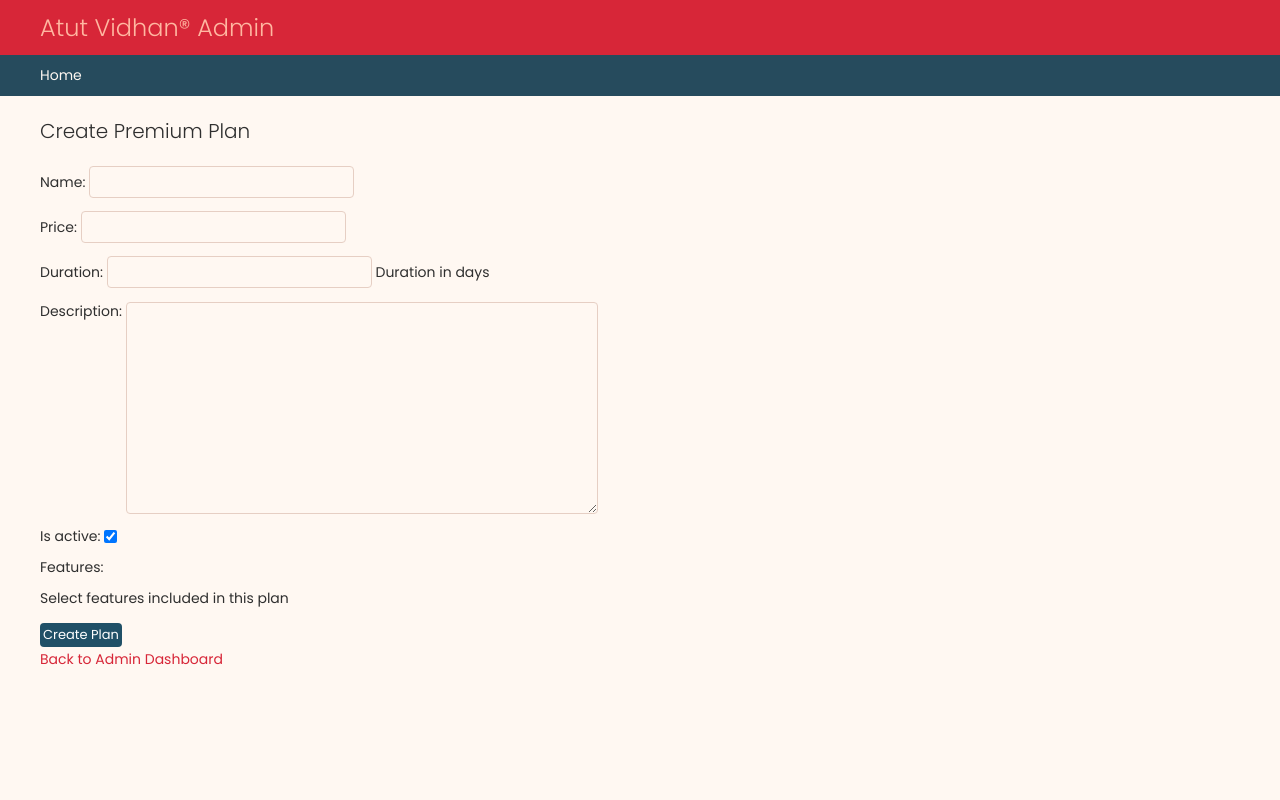
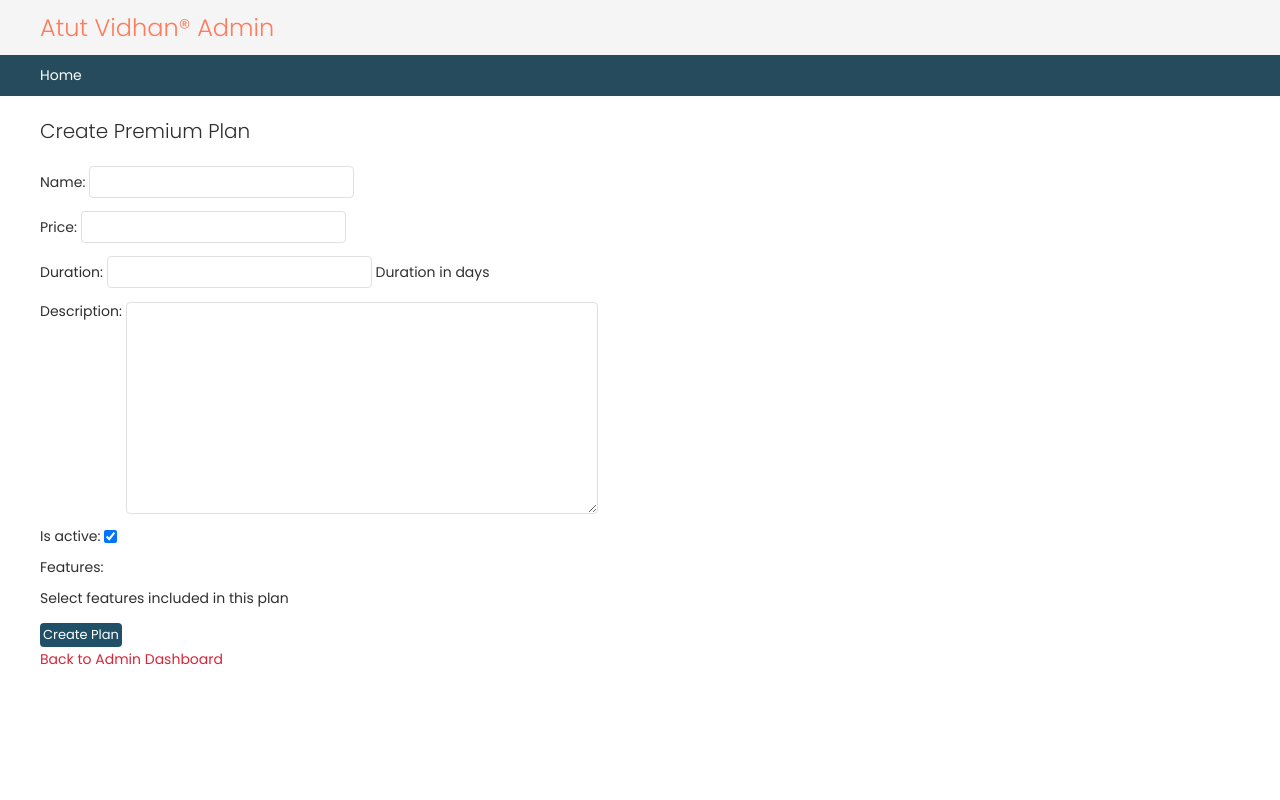
Before and after one commit to lakshayjindal/Django-Atut-Vidhan, a Django app: page /customMadeAdmin/create-premium-plan/ in a window 1280 px wide. Run offline with Django 5.2, Linux system fonts and the light colour scheme; the visitor is signed in with stand-in values (Sample User, id 1); data that the repository does not hold is empty.

Commit message:
made changes to the admin panel

```diff
--- a/main/templates/admin/base_site.html
+++ b/main/templates/admin/base_site.html
@@ -11,28 +11,21 @@
 <link href="https://fonts.googleapis.com/css2?family=Great+Vibes&family=Poppins:wght@300;400;600&display=swap" rel="stylesheet">
 <style>
    :root {
-        /* Django admin CSS variable overrides using your color scheme */
+  /* === Core Theme (shared across modes) === */
+  --primary: #D72638;   /* Royal Rose - primary actions, links */
+  --secondary: #F4C95D; /* Golden Sand - accents/warnings */
+  --accent: #FF7B5C;    /* Coral highlight */
 
-        --secondary: #D72638; /* Matches your Royal Rose */
-        --primary: #F4C95D; /* Golden Sand */
-        --accent: #FFB7A1; /* Peach Bloom */
-        --body-bg: #FFF8F2; /* Ivory Blush */
-        --darkened-bg: #F9EFE3; /* Champagne Mist */
+  /* === States === */
+  --success: #4CAF70;   /* Eucalyptus green */
+  --warning: #E6B84C;   /* Warm amber */
+  --error: #FF4C4C;     /* Bright red */
 
-        --header-color: #FFF;
-        --body-fg: #2F2F2F; /* Charcoal Silk */
-        --body-quiet-color: #7D6E63; /* Dusty Taupe */
-        --link-fg: #D72638;
-        --link-hover-color: #B91C28;
+  /* === Borders & Shadows === */
+  --border-radius: 6px;
+  --box-shadow: 0 1px 4px rgba(0, 0, 0, 0.6);
 
-        --selected-bg: #FFB7A1; /* Highlighted rows */
-        --selected-fg: #2F2F2F;
-
-        --success: #5BA67A;
-        --warning: #F4C95D;
-        --error: #D72638;
-
-        /* Fonts */
+  /* === Fonts === */
   --font-family-primary: 'Poppins', sans-serif;
   --font-family-secondary: 'Playfair Display', serif;
   --font-family-monospace: monospace;
@@ -41,16 +34,50 @@
   --font-size-sm: 13px;
   --font-size-lg: 16px;
 
-        /* Border radius and shadow */
-        --border-radius: 12px;
-        --border-color: #e6cfc4;
-
-        /* Spacing (optional override) */
+  /* === Spacing === */
   --spacing: 16px;
-
-        /* Shadows */
-        --box-shadow: 0 2px 8px rgba(0, 0, 0, 0.05);
 }
 
+/* 🌑 Dark Mode */
+   @media (prefers-color-scheme: dark) {
+       :root {
+           --body-bg: #1E1E1E; /* Rich dark gray */
+           --darkened-bg: #2A2A2A; /* Panels */
+           --header-bg: #252525;
+           --header-color: #FFFFFF;
+
+           --body-fg: #EAEAEA; /* Bright text */
+           --body-quiet-color: #9A9A9A; /* Muted gray */
+
+           --link-fg: #FF5C5C;
+           --link-hover-color: #FF8A8A;
+
+           --selected-bg: #3A1F22; /* Muted dark red */
+           --selected-fg: #FFFFFF;
+
+           --border-color: #3C3C3C;
+           --box-shadow: 0 1px 4px rgba(0, 0, 0, 0.6);
+       }
+   }
+/* ☀️ Light Mode */
+@media (prefers-color-scheme: light) {
+    :root {
+        --body-bg: #FFFFFF;       /* Pure white */
+        --darkened-bg: #FAFAFA;   /* Panels / forms */
+        --header-bg: #F5F5F5;
+        --header-color: #1E1E1E;
+
+        --body-fg: #2F2F2F;          /* Dark text */
+        --body-quiet-color: #6C6C6C; /* Muted gray */
+
+        --link-fg: #D72638;
+        --link-hover-color: #FF5C5C;
+
+        --selected-bg: #FFF2F2;   /* Light red wash */
+        --selected-fg: #2F2F2F;
+
+        --border-color: #E0E0E0;
+        --box-shadow: 0 1px 3px rgba(0, 0, 0, 0.1);
+    }
 </style>
 {% endblock %}
```
Also changed, not shown: main/templates/admin/user/upload_image.html (+49 -34 lines), main/templates/admin/user/set_images.html (deleted). Lines whose indentation alone changed are shown as unchanged.
